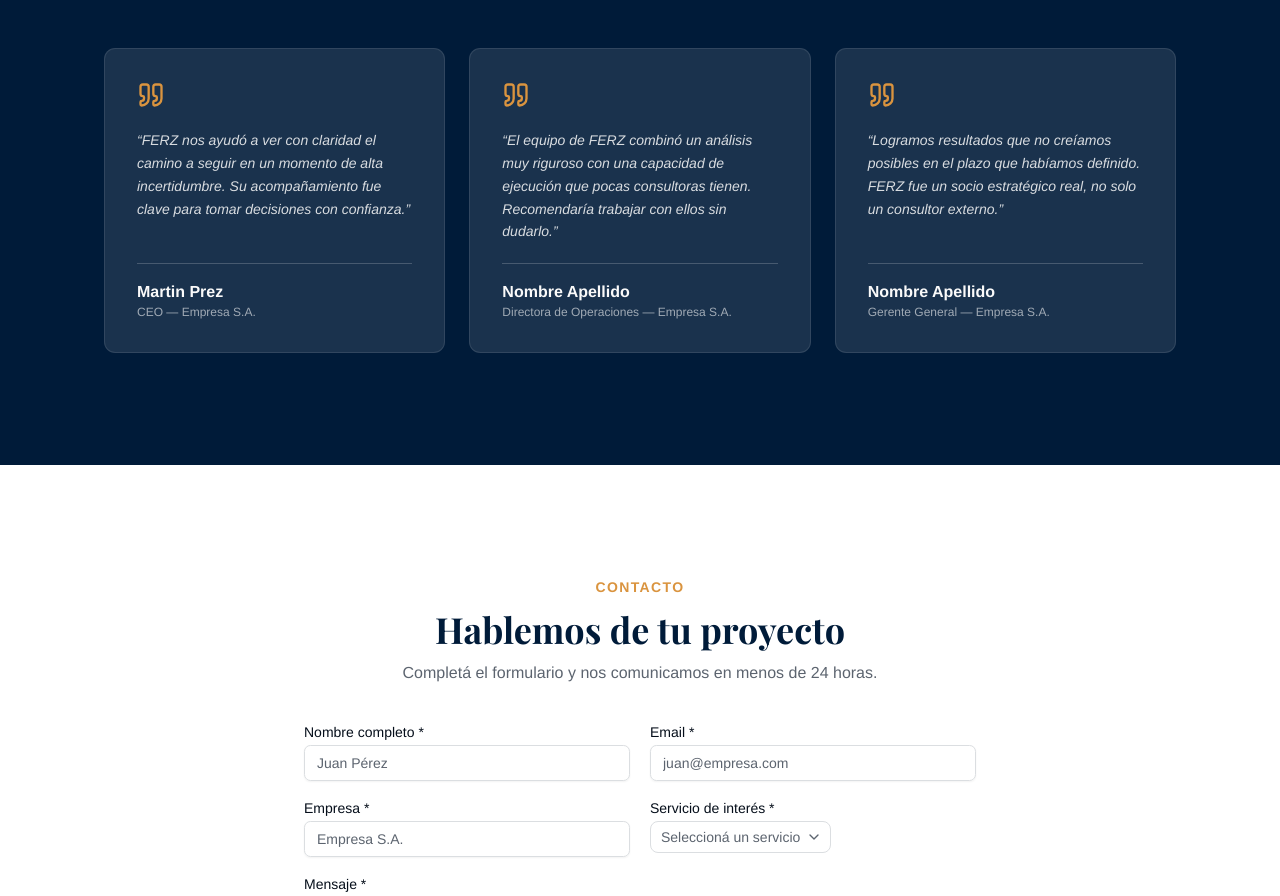
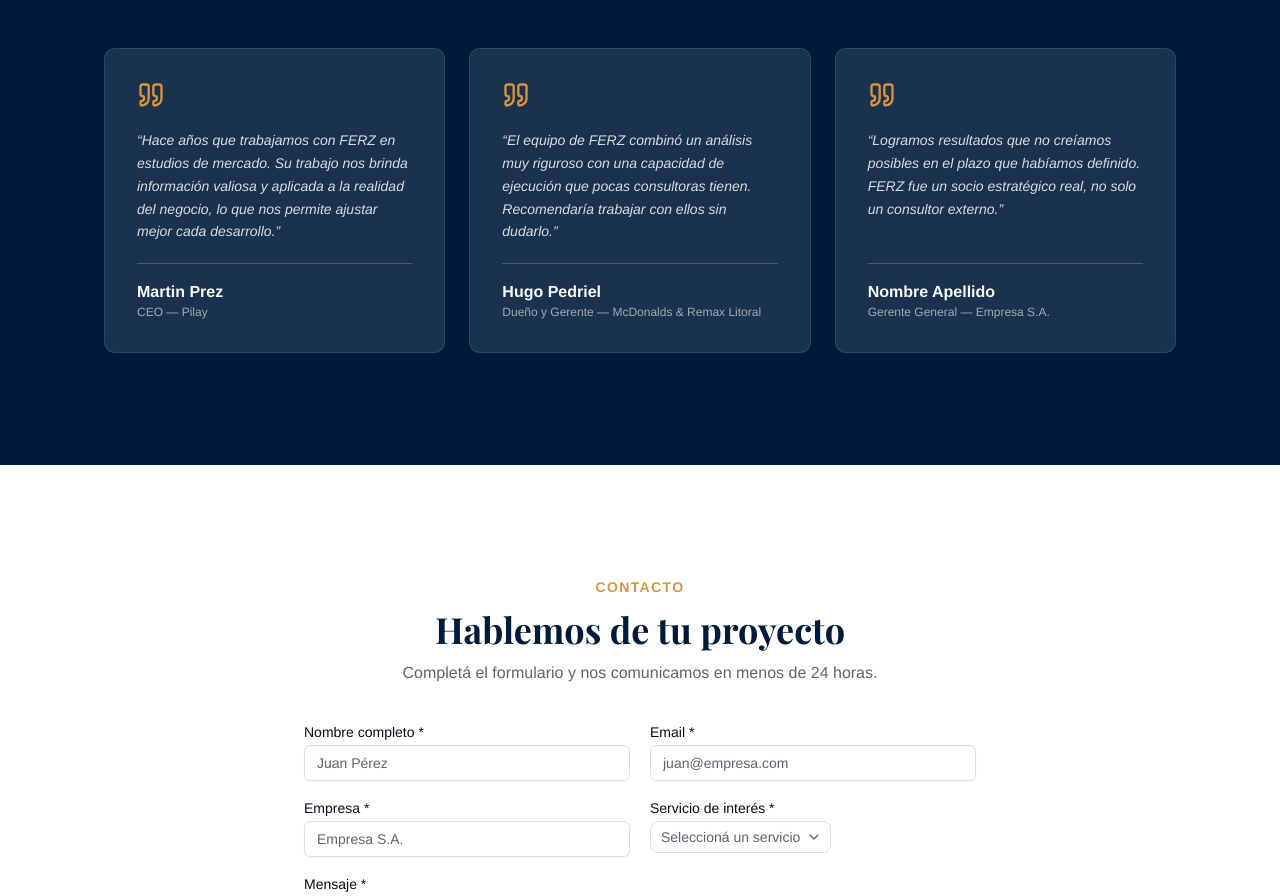
Before and after one commit to ignaciollapur-coder/web-feroz, a Next.js app: page / in a window 1280 px wide. Shown: the part 3480-4376 px from the top of the page. Built offline with nearby package versions, Linux system fonts and the light colour scheme; no server answers.

Commit message:
Update hero copy

```diff
--- a/src/data/siteContent.ts
+++ b/src/data/siteContent.ts
@@ -64,17 +64,17 @@ export const TEAM: TeamMember[] = [
 export const TESTIMONIALS: Testimonial[] = [
   {
     quote:
-      "FERZ nos ayudó a ver con claridad el camino a seguir en un momento de alta incertidumbre. Su acompañamiento fue clave para tomar decisiones con confianza.",
+      "Hace años que trabajamos con FERZ en estudios de mercado. Su trabajo nos brinda información valiosa y aplicada a la realidad del negocio, lo que nos permite ajustar mejor cada desarrollo.",
     author: "Martin Prez",
     role: "CEO",
-    company: "Empresa S.A.",
+    company: "Pilay",
   },
   {
     quote:
       "El equipo de FERZ combinó un análisis muy riguroso con una capacidad de ejecución que pocas consultoras tienen. Recomendaría trabajar con ellos sin dudarlo.",
-    author: "Nombre Apellido",
-    role: "Directora de Operaciones",
-    company: "Empresa S.A.",
+    author: "Hugo Pedriel",
+    role: "Dueño y Gerente",
+    company: "McDonalds & Remax Litoral",
   },
   {
     quote:
```
